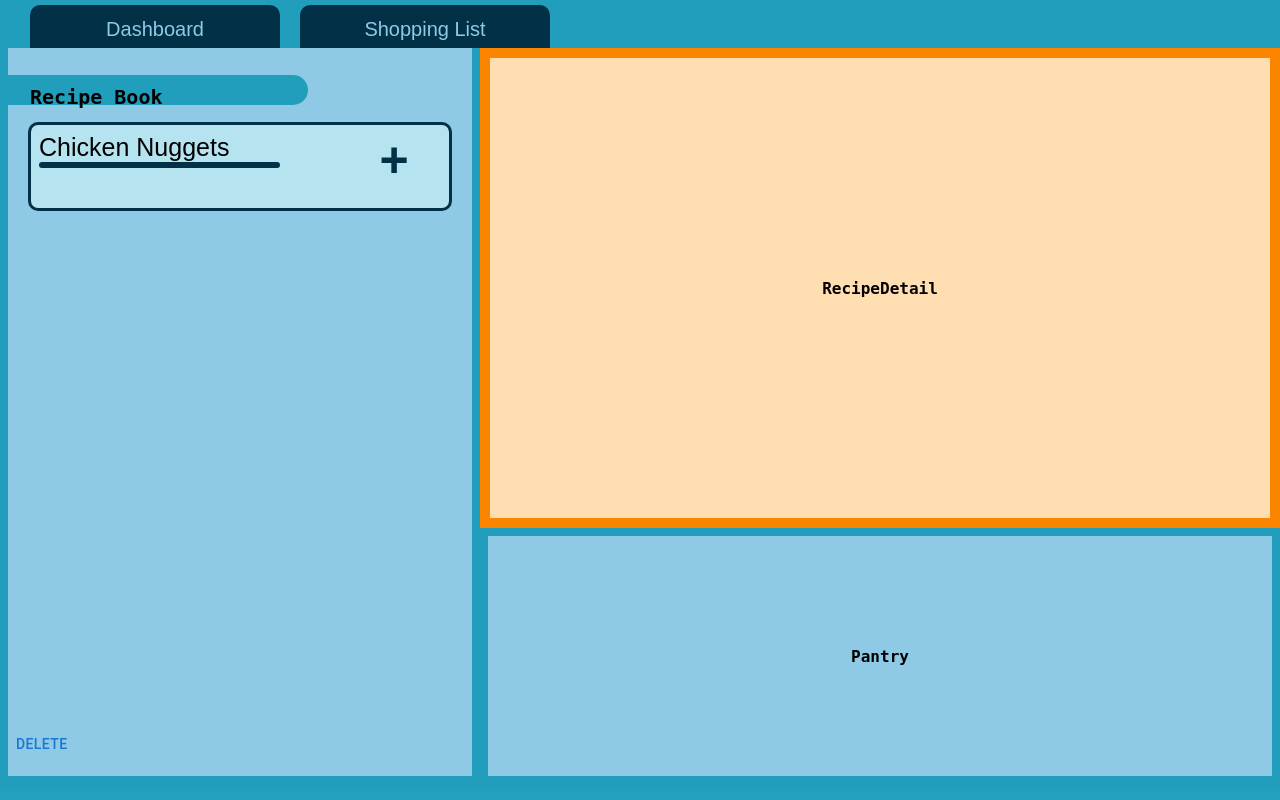
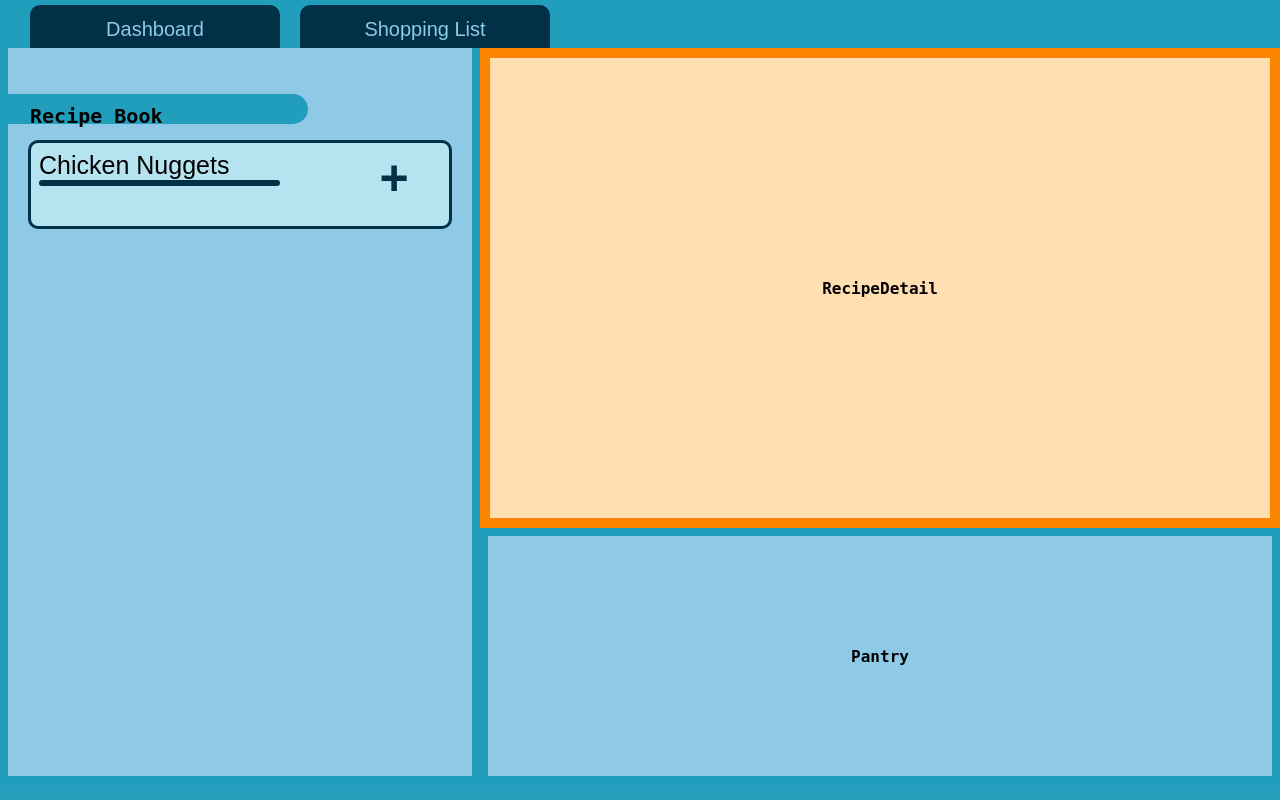
Before and after one commit to TWeiss21/CS458S23-Phood, a Next.js app: page / in a window 1280 px wide. Built offline with nearby package versions, Linux system fonts and the light colour scheme.

Commit message:
Update RecipeList.jsx

```diff
--- a/components/RecipeList.jsx
+++ b/components/RecipeList.jsx
@@ -1,12 +1,7 @@
 import React from 'react'
-import { WarnMode } from './WarningModal'
 import recipies from '../mocks/Recipes.json'
 
-// for (let i=0; i< recipies.length; i++){
-//   console.log(recipies[i])
-// }
-
-//get the names of recipies
+//get the names of recipies from the larger mock obj
 recipies.forEach(getNames)
 function getNames(current){
   console.log(current['recipe_name'])
@@ -25,7 +20,6 @@ const RecipeList = () =>{
         <button className="listPlus" id="listPlus">&#43;</button>
       </div>
     </div>
-   <WarnMode name='Delete' message='Are you sure you would like to delete this item? We will not be able to retrieve it.'/>
   </div>
   )
 }
```
